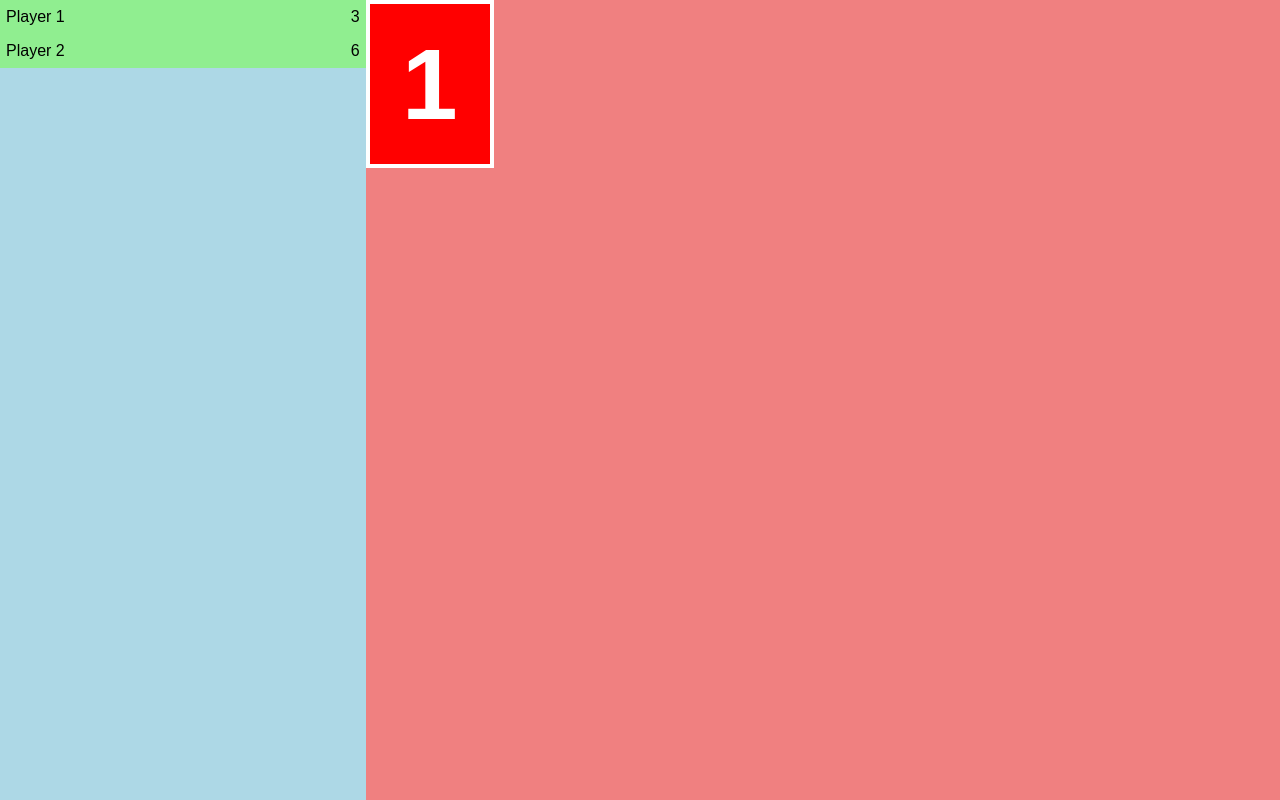
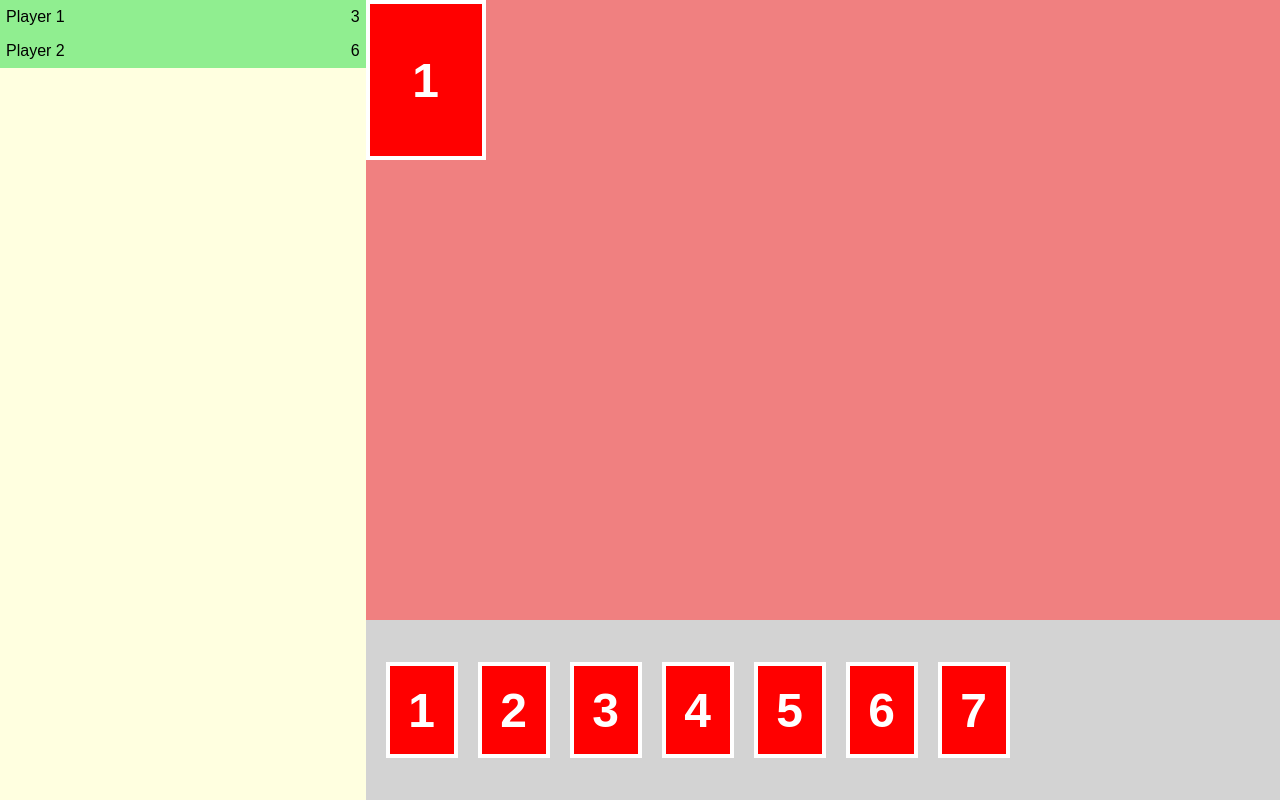
Before and after one commit to JonathanShifman/red7-code, an Angular app in the folder client/: page / in a window 1280 px wide. Built offline with nearby package versions, Linux system fonts and the light colour scheme.

Commit message:
Displaying hand cards

```diff
--- a/client/src/app/components/app/app.component.css
+++ b/client/src/app/components/app/app.component.css
@@ -3,18 +3,36 @@
   height: 100%;
   background-color: #000738;
   display: flex;
+  user-select: none;
 }
 #sidebar-wrapper {
   flex: 2;
+  background-color: lightyellow;
+}
+#opponents-wrapper {
+  background-color: lightgreen;
+}
+#log-wrapper {
   background-color: lightblue;
 }
 #action-wrapper {
   flex: 5;
   background-color: lightcoral;
+  display: flex;
+  flex-direction: column;
 }
-#opponents-wrapper {
-  background-color: lightgreen;
+#table-wrapper {
+  flex: 1;
 }
-#log-wrapper {
-  background-color: lightyellow;
+#hand-wrapper {
+  height: 180px;
+  background-color: lightgray;
+  display: flex;
+  align-items: center;
 }
+.hand-card-wrapper {
+  width: 72px;
+  height: 96px;
+  margin-left: 20px;
+  cursor: pointer;
+}
--- a/client/src/app/components/app/app.component.html
+++ b/client/src/app/components/app/app.component.html
@@ -9,8 +9,15 @@
     </div>
   </div>
   <div id="action-wrapper">
-    <div style="width: 120px; height: 160px;">
-      <app-card [card]="card"></app-card>
+    <div id="table-wrapper">
+      <div style="width: 120px; height: 160px;">
+        <app-card [card]="card"></app-card>
+      </div>
+    </div>
+    <div id="hand-wrapper">
+      <div *ngFor="let handCard of handCards" class="hand-card-wrapper">
+        <app-card [card]="handCard"></app-card>
+      </div>
     </div>
   </div>
 </div>
--- a/client/src/app/components/app/app.component.ts
+++ b/client/src/app/components/app/app.component.ts
@@ -1,4 +1,4 @@
-import { Component } from '@angular/core';
+import {Component, OnInit} from '@angular/core';
 import {Card} from "../../classes/card";
 
 @Component({
@@ -6,6 +6,18 @@ import {Card} from "../../classes/card";
   templateUrl: './app.component.html',
   styleUrls: ['./app.component.css']
 })
-export class AppComponent {
+export class AppComponent implements OnInit{
   card = new Card(1, 1);
+
+  handCards: Card[] = [];
+
+  ngOnInit() {
+    this.handCards.push(new Card(1, 1));
+    this.handCards.push(new Card(2, 2));
+    this.handCards.push(new Card(3, 3));
+    this.handCards.push(new Card(4, 4));
+    this.handCards.push(new Card(5, 5));
+    this.handCards.push(new Card(6, 6));
+    this.handCards.push(new Card(7, 7));
+  }
 }
--- a/client/src/app/components/card/card.component.css
+++ b/client/src/app/components/card/card.component.css
@@ -2,10 +2,11 @@
   width: 100%;
   height: 100%;
   border: 4px solid white;
+  box-sizing: border-box;
   display: flex;
   justify-content: center;
   align-items: center;
-  font-size: 100px;
+  font-size: 48px;
   font-weight: bold;
   color: white;
   /*transform: rotate(12deg);*/
```
